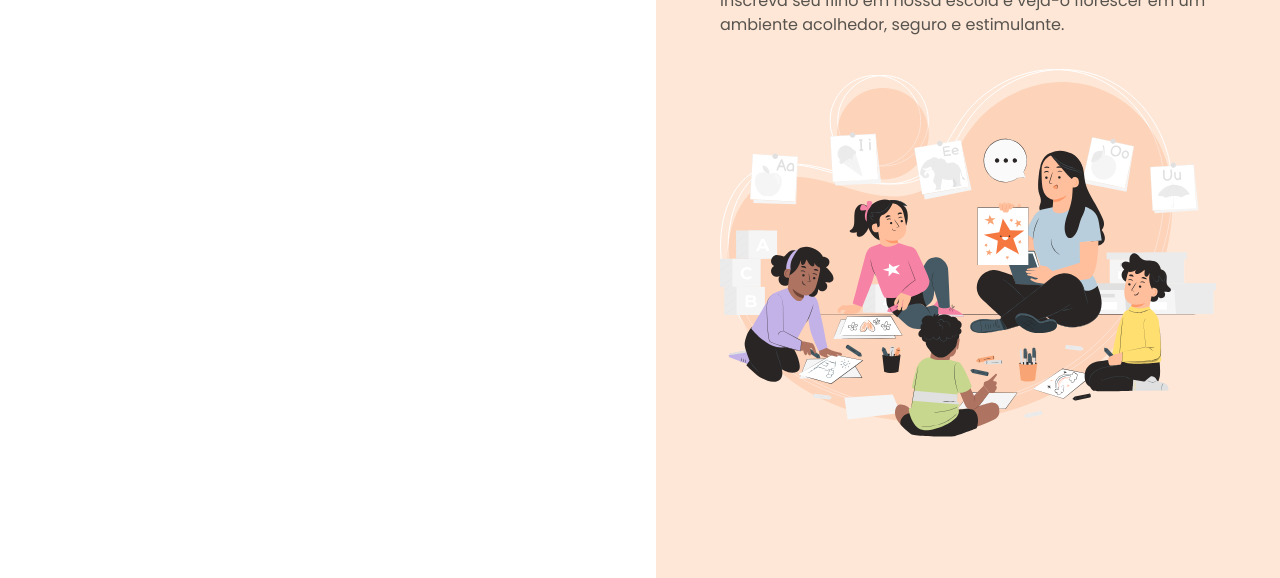
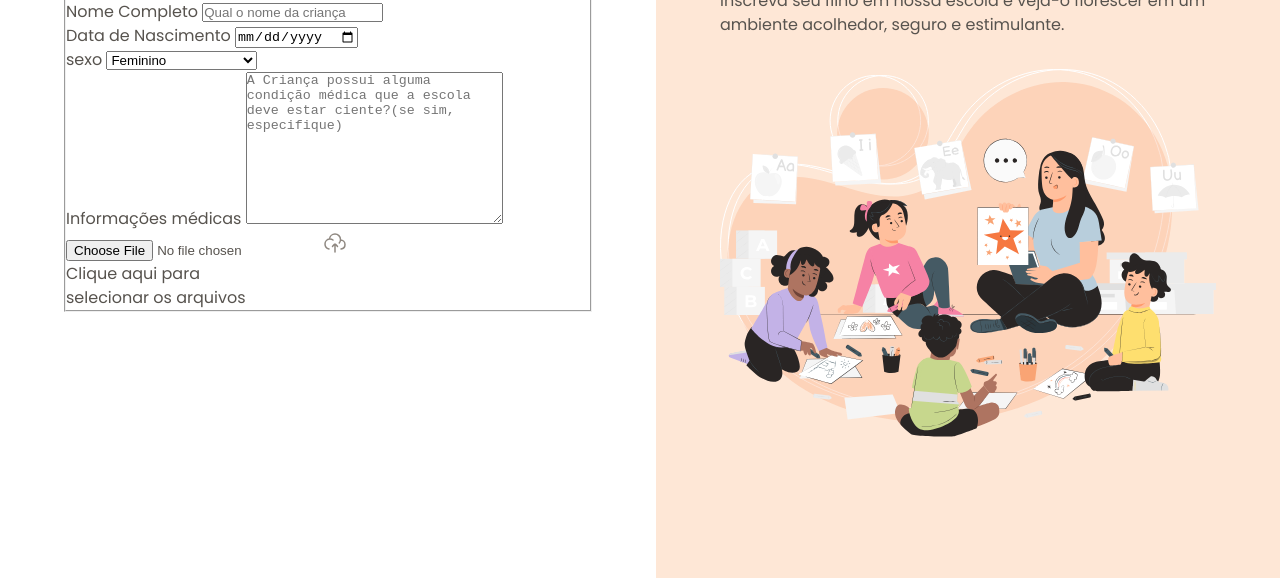
Before and after one commit to NiniveL/Formulario-de-Matricula, a plain HTML site: page index.html in a window 1280 px wide. Shown: the part 222-800 px from the top of the page. Drawn offline with Linux system fonts and the light colour scheme.

Commit message:
Iniciando o formulario

```diff
--- a/index.html
+++ b/index.html
@@ -24,6 +24,45 @@
 
         <h1>Formulário de matrícula</h1>
         <p>Preencha os dados abaixo para matricular seu filho na escola de educação infantil Estrelas do Amanhã.</p>
+
+        <form action="" method="post" enctype="multipart/form-data">
+          <fieldset class="child-info">
+            <legend>Informações da criança</legend>
+
+            <div class="input-wrapper">
+              <label for="fullname">Nome Completo</label>
+              <input id="fullname" name="fullname" type="text" placeholder="Qual o nome da criança">
+            </div>
+
+            <div class="input-wrapper">
+              <label for="birth">Data de Nascimento</label>
+              <input type="date" id="birth" name="birth" lang="pt-BR">
+            </div>
+
+            <div class="select-wrapper">
+              <label for="gender">sexo</label>
+              <select name="gender" id="gender">
+                <option value="female">Feminino</option>
+                <option value="male">Masculino</option>
+                <option value="na">Prefiro não responder</option>
+              </select>
+            </div>
+
+            <div class="textarea-wrapper">
+              <label for="medical-info">Informações médicas</label>
+              <textarea name="medical-info" id="medical-info"
+              cols="30" rows="10"
+              placeholder="A Criança possui alguma condição médica que a escola deve estar ciente?(se sim, especifique)" ></textarea>
+            </div>
+
+            <div class="droparea-wrapper">
+              <input type="file" id="birth-file" name="birth-file">
+              <img src="/assets/icons/cloud-upload.svg" alt="">
+              <p>Clique aqui para <br>selecionar os arquivos</p>
+            </div>
+
+          </fieldset>
+        </form>
       </div>
     </main>
 
```
